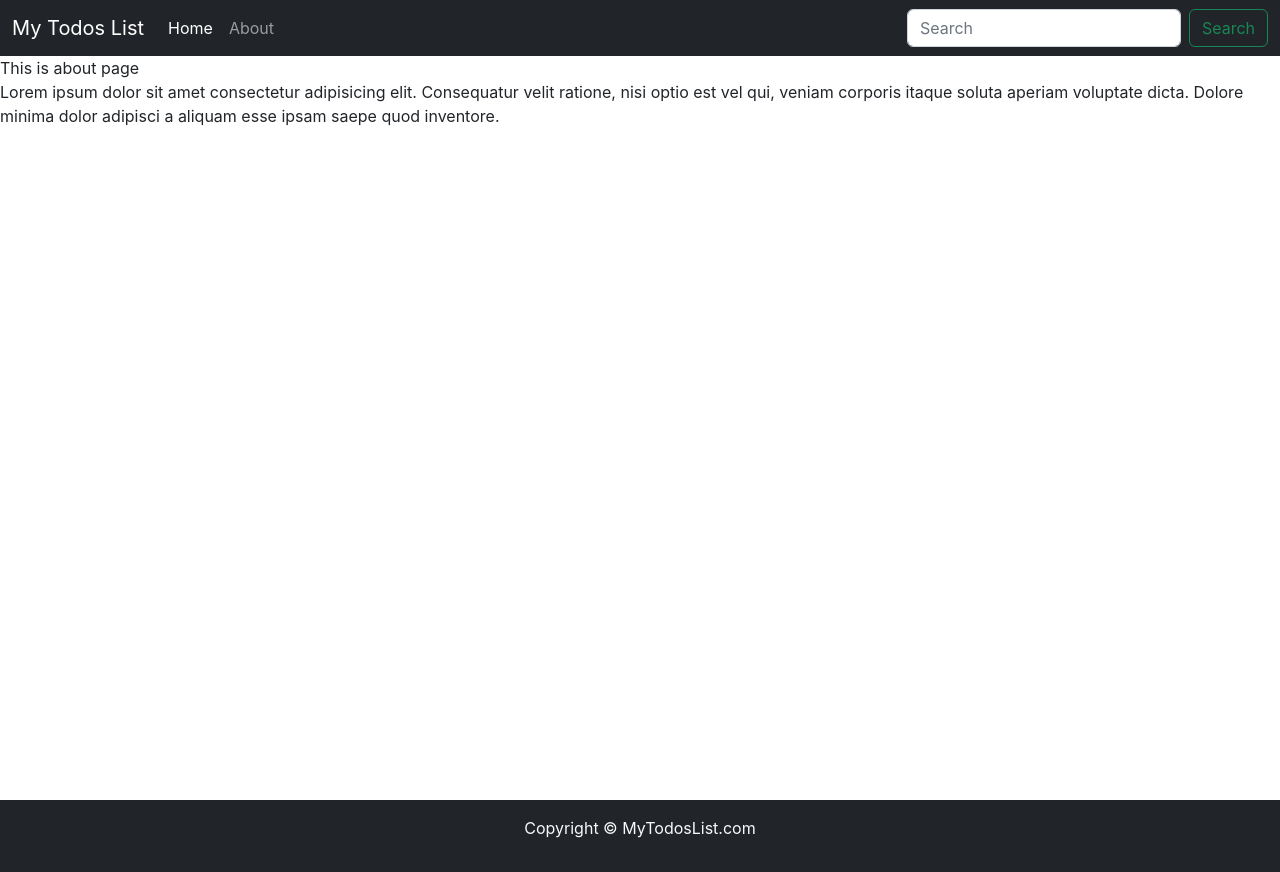
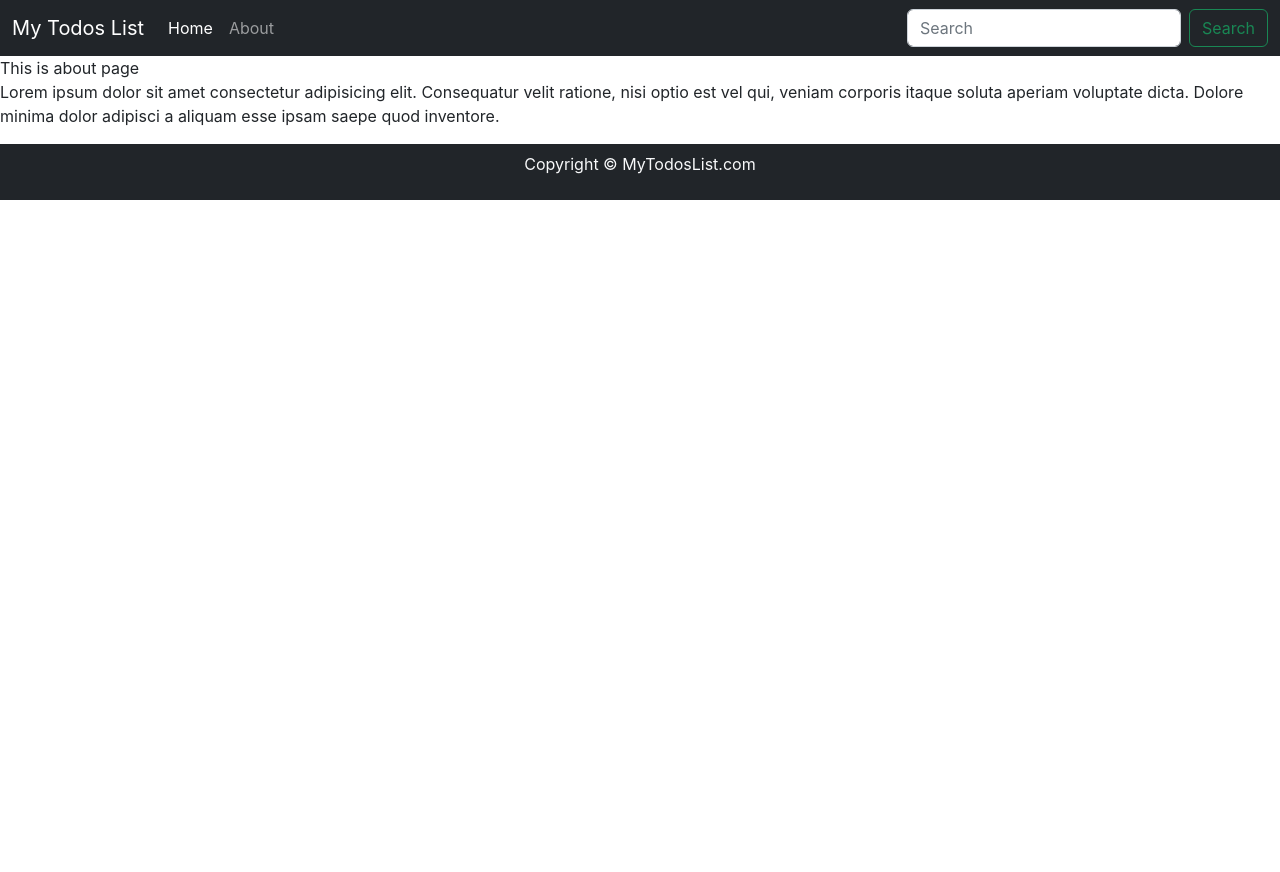
Before and after one commit to Brijesh206/todos-list-using-react, a React (Create React App) app: page /about in a window 1280 px wide. After the commit the page ends 800 px from the top, so only its background shows below. Built offline with nearby package versions, Linux system fonts and the light colour scheme.

Commit message:
Footer updated

```diff
--- a/src/MyComponents/Footer.js
+++ b/src/MyComponents/Footer.js
@@ -1,13 +1,8 @@
 import React from 'react'
 
 export const Footer = () => {
-  let footerStyle = {
-    position : 'absolute',
-    top : '100vh',
-    width : '100%'
-  }
   return (
-    <footer className="bg-dark text-light py-3" style={footerStyle}>
+    <footer className="bg-dark text-light py-2">
       <p className='text-center'>
         Copyright &copy; MyTodosList.com
       </p>
```
